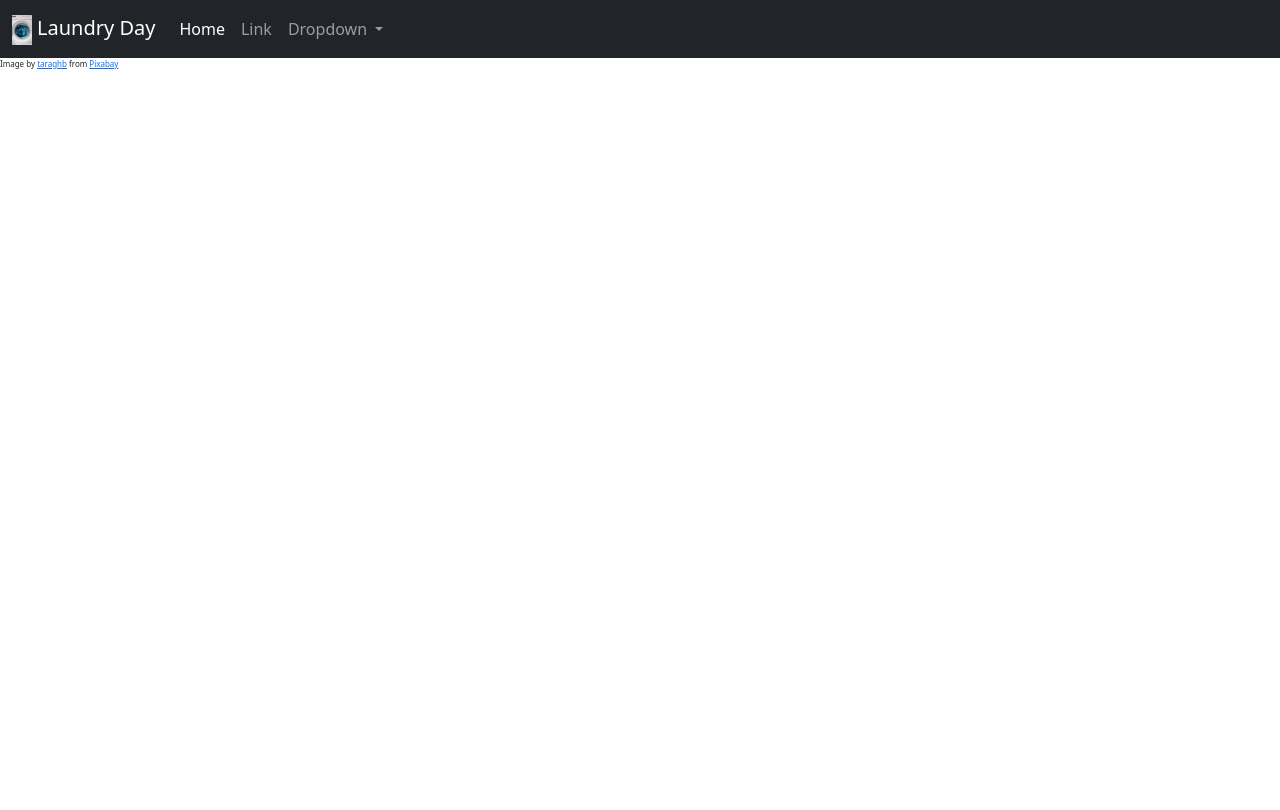
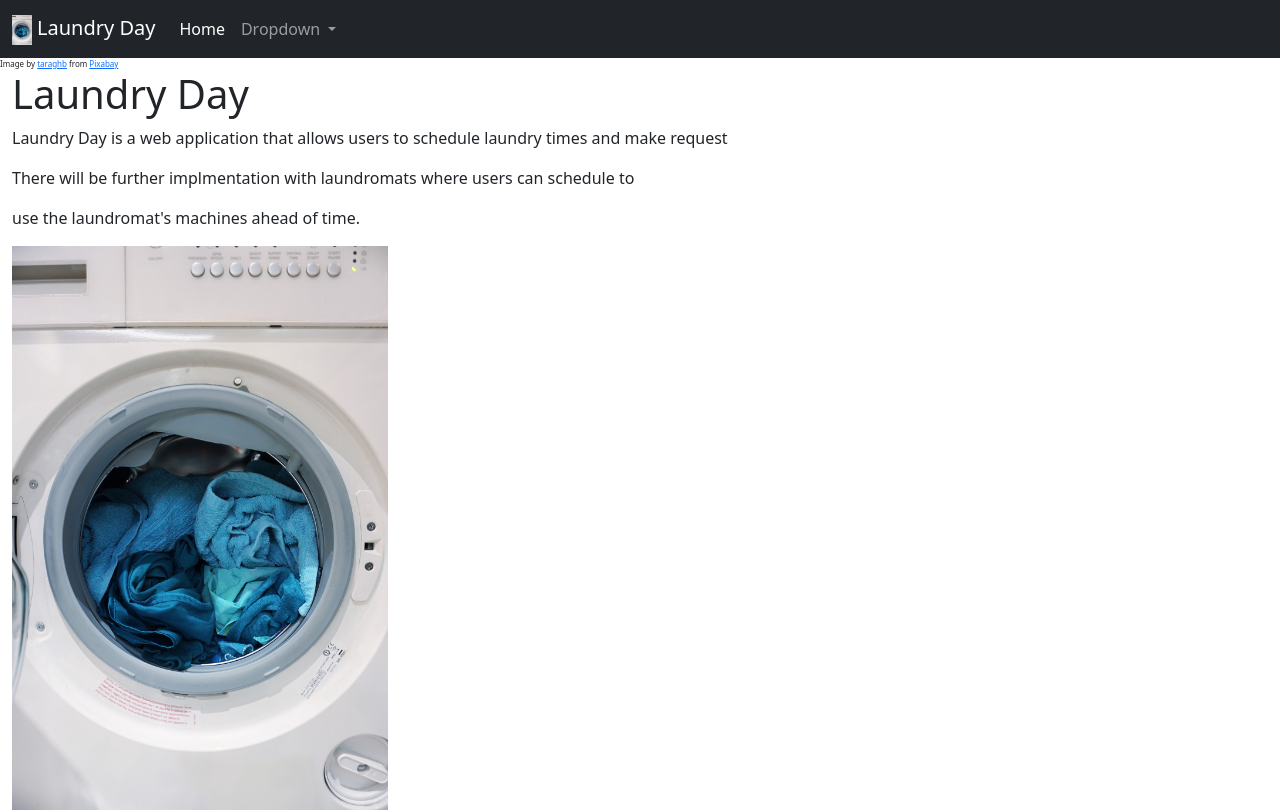
Before and after one commit to emilianochavezDLT/CS3300_project, a Django app: page / in a window 1280 px wide. Before the commit the page ends 69 px from the top, so only its background shows below. Run offline with Django 4.2, Linux system fonts and the light colour scheme; some libraries are stand-ins or nearby versions.

Commit message:
Progress been made with forms and flows

```diff
--- a/laundry_day/templates/laundry_day/base_template.html
+++ b/laundry_day/templates/laundry_day/base_template.html
@@ -13,27 +13,21 @@
   <body>
    <nav class="navbar navbar-expand-lg navbar-dark bg-dark">
   <div class="container-fluid">
-    <a class="navbar-brand" href="#"><img src = "{% static 'images/washer.jpg' %}" alt="Laundry Day Icon" style="height: 30px; margin-right: 5px;">Laundry Day</a>
+    <a class="navbar-brand" ><img src = "{% static 'images/washer.jpg' %}" alt="Laundry Day Icon" style="height: 30px; margin-right: 5px;">Laundry Day</a>
     <button class="navbar-toggler" type="button" data-bs-toggle="collapse" data-bs-target="#navbarSupportedContent" aria-controls="navbarSupportedContent" aria-expanded="false" aria-label="Toggle navigation">
       <span class="navbar-toggler-icon"></span>
     </button>
     <div class="collapse navbar-collapse" id="navbarSupportedContent">
       <ul class="navbar-nav me-auto mb-2 mb-lg-0">
         <li class="nav-item">
-          <a class="nav-link active" aria-current="page" href="#">Home</a>
-        </li>
-        <li class="nav-item">
-          <a class="nav-link" href="#">Link</a>
+          <a class="nav-link active" href="{%url 'index'%}" aria-current="page">Home</a>
         </li>
         <li class="nav-item dropdown">
           <a class="nav-link dropdown-toggle" href="#" id="navbarDropdown" role="button" data-bs-toggle="dropdown" aria-expanded="false">
             Dropdown
           </a>
           <ul class="dropdown-menu" aria-labelledby="navbarDropdown">
-            <li><a class="dropdown-item" href="#">Action</a></li>
-            <li><a class="dropdown-item" href="#">Another action</a></li>
-            <li><hr class="dropdown-divider"></li>
-            <li><a class="dropdown-item" href="#">Something else here</a></li>
+            <li><a class="dropdown-item" href="{% url 'users_list' %}">List of Users</a></li>
           </ul>
         </li>
 
--- a/laundry_day/templates/laundry_day/index.html
+++ b/laundry_day/templates/laundry_day/index.html
@@ -1 +1,18 @@
 {% extends "laundry_day/base_template.html" %}
+
+
+{% block content %}
+{% load static %}
+<div class="container-fluid">
+    <div class="row">
+        <div class="col-md-12">
+            <h1>Laundry Day</h1>
+            <p>Laundry Day is a web application that allows users to schedule laundry times and make request</p>
+            <p>There will be further implmentation with laundromats where users can schedule to</p>
+            <p>use the laundromat's machines ahead of time.</p>
+
+        </div>
+        <img src="{% static 'images/washer.jpg' %}" alt="Laundry Day Logo" style="width: 400px; height: auto;" class="img-responsive center-block">
+    </div>
+
+{% endblock %}
--- a/laundry_day/urls.py
+++ b/laundry_day/urls.py
@@ -5,5 +5,8 @@ urlpatterns = [
     path('', views.index, name='index'),
     path("user/<int:pk>", views.UserDetailView.as_view(), name="user_detail"),
     path('user/<int:pk>/createlaundryrequest', views.create_laundry_request, name='create_laundry_request'),
-    path('user/<int:from_user_id>/mylaundryrequest', views.laundry_request_detail, name='laundry_request_detail'),
+    path('user/<int:from_user_id>/laundryrequestdetail', views.laundry_request_detail, name='laundry_request_detail'),
+    path('user/<int:from_user_id>/<int:pk>/updatelaundryrequest', views.update_laundry_request, name='update_laundry_request'),
+    path('user/<int:pk>/deletelaundryrequest', views.delete_laundry_request, name='delete_laundry_request'),
+    path('users/', views.UserListView.as_view(), name='users_list'),
 ]
--- a/laundry_day/views.py
+++ b/laundry_day/views.py
@@ -30,11 +30,47 @@ class UserDetailView(generic.DetailView):
         return context
 
 
+class UserListView(generic.ListView):
+    model = User
+    template_name = 'laundry_day/list_of_users.html'
+    context_object_name = 'users'
+
+
+
 def laundry_request_detail(request, from_user_id):
-    laundry_request = LaundryRequests.objects.get(from_user_id=from_user_id)
-    print(laundry_request)
-    return render(request, 'laundry_day/laundry_request_detail.html', {'laundry_request': laundry_request})
+    from_user = User.objects.get(id=from_user_id)
+    laundry_request = LaundryRequests.objects.filter(from_user=from_user)
+    context = {
+        'from_user': from_user,
+        'laundry_request': laundry_request,
+    }
+    return render(request, 'laundry_day/laundry_request_detail.html', context)
 
+def update_laundry_request(request, from_user_id, pk):
+    from_user = User.objects.get(id=from_user_id)
+    laundry_request = LaundryRequests.objects.get(id=pk, from_user=from_user_id)
+    form = CreateLaundryRequest(instance=laundry_request)
+
+    if request.method == 'POST':
+        form = CreateLaundryRequest(request.POST, instance=laundry_request)
+        if form.is_valid():
+            form.save()
+            return redirect('laundry_request_detail', from_user_id=laundry_request.from_user.id)
+
+    context = {'form': form}
+    return render(request, 'laundry_day/update_laundry_request.html', context)
+
+def delete_laundry_request(request, pk):
+    print(pk)
+    print(request.method)
+    print("in delte_laundry_request")
+    laundry_request = LaundryRequests.objects.get(id=pk)
+    if request.method == 'POST':
+        laundry_request.delete()
+        return redirect('user_detail', pk=laundry_request.from_user.id)
+
+    context = {'message': laundry_request}
+    return render(request, 'laundry_day/delete_laundry_request.html', context)
 
 def create_laundry_request(request, pk):
 
```
Also changed, not shown: laundry_day/templates/laundry_day/delete_laundry_request.html (added, +18 -0 lines), laundry_day/templates/laundry_day/laundry_request_detail.html (+16 -26 lines), laundry_day/templates/laundry_day/list_of_users.html (added, +16 -0 lines), laundry_day/templates/laundry_day/update_laundry_request.html (added, +11 -0 lines), laundry_day/templates/laundry_day/user_detail.html (+7 -3 lines), db.sqlite3, laundry_day/forms.py (line endings or trailing spaces).
